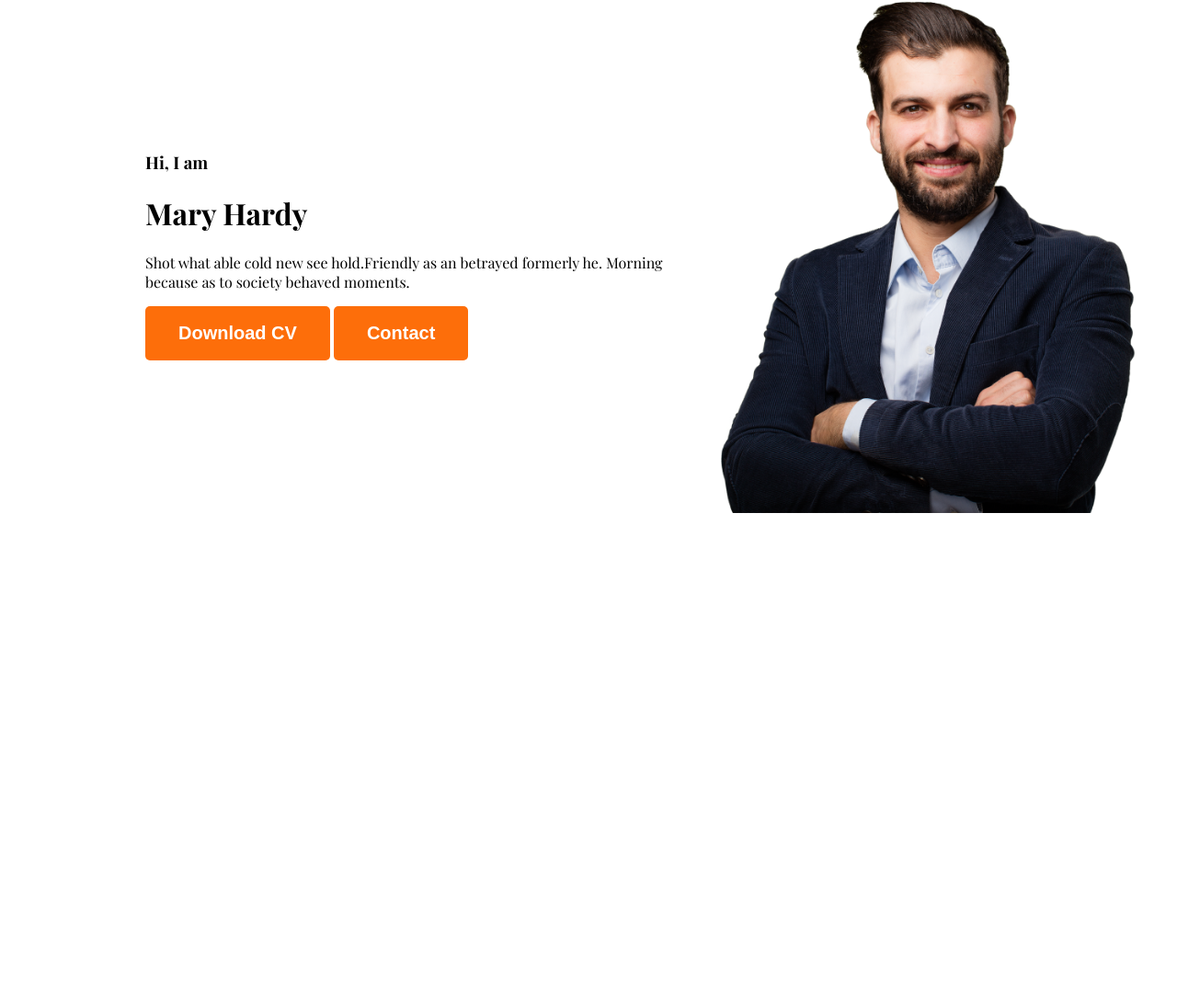
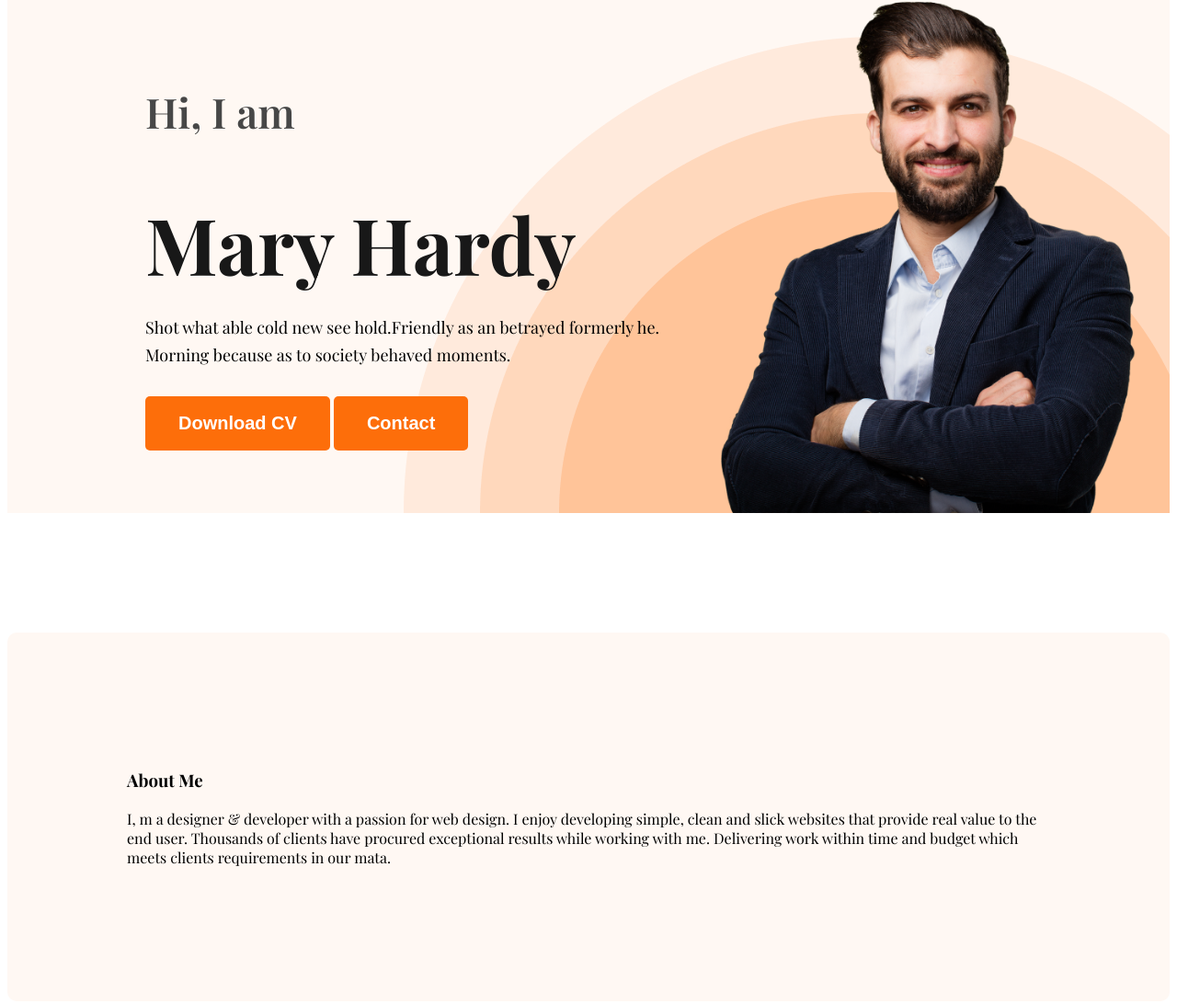
Before and after one commit to Mdsimat/myportfolio, a plain HTML site: page index.html in a window 1280 px wide. Shown: the part 209-1301 px from the top of the page at 92% size. Before the commit the page ends 805 px from the top, so only its background shows below. Drawn offline with nearby package versions, Linux system fonts and the light colour scheme; a web font is replaced by a local one.

Commit message:
create about us

```diff
--- a/index.html
+++ b/index.html
@@ -13,7 +13,7 @@
 </head>
 
 <body>
-                    <header>
+                    <header class="header">
                                         <nav>
                                                             <h3 class="nav-title"> Ma<span
                                                                                                     class="text-primary">r</span>y
@@ -31,7 +31,8 @@
                                                                                 <h3 class="banner-greeting">Hi, I am
                                                                                 </h3>
                                                                                 <h1 class="banne-title">Mary Hardy </h1>
-                                                                                <p> Shot what able cold new see
+                                                                                <p class="banner-dis"> Shot what able
+                                                                                                    cold new see
                                                                                                     hold.Friendly as an
                                                                                                     betrayed formerly
                                                                                                     he. Morning because
@@ -46,6 +47,20 @@
                                         </div>
                     </header>
                     <main>
+                                        <section class="about">
+                                                            <h3 class="section-title">About Me</h3>
+                                                            <p class="section-description">
+                                                                                I, m a designer & developer with a
+                                                                                passion for web design. I enjoy
+                                                                                developing simple, clean and slick
+                                                                                websites that provide real value to the
+                                                                                end user. Thousands of clients have
+                                                                                procured exceptional results while
+                                                                                working with me. Delivering work within
+                                                                                time and budget which meets clients
+                                                                                requirements in our mata.
+                                                            </p>
+                                        </section>
 
                     </main>
                     <footer>
--- a/styles/portfolio.css
+++ b/styles/portfolio.css
@@ -54,14 +54,54 @@ nav a {
 /* header related styles */
 .header {
                     background-color: #FFF8F3;
+                    background-image: url('../images/header_bg.png');
+                    background-repeat: no-repeat;
+                    background-position: bottom right;
+
 }
 
 .banner {
-                    padding: 30px 30px 30px 150px;
+                    padding: 30px 30px 0px 150px;
                     display: flex;
                     align-items: center;
+                    justify-content: space-between;
+}
+.banner-content{
+                    width: 585px;
+
 }
 
 .banner .profile-pic {
                     width: 500px;
 }
+
+.banner-greeting {
+                    color: #474747;
+                    font-size: 45px;
+                    font-weight: 600;
+                    margin-bottom: 0px;
+}
+
+.banne-title {
+                    color: #181818;
+                    font-size: 85px;
+                    font-weight: 700;
+                    margin-bottom: 20px;
+}
+
+.banner-dis {
+                    color: #757575);
+                    font-size: 18px;
+                    font-weight: 400;
+                    line-height: 30px;
+                    margin-bottom: 30px;
+
+}
+/* main section styles */
+/* about section styles */
+.about{
+           padding: 130px;
+           border-radius: 10px;
+           background: #FFF8F3;
+           margin: 130px 0;
+}
```
